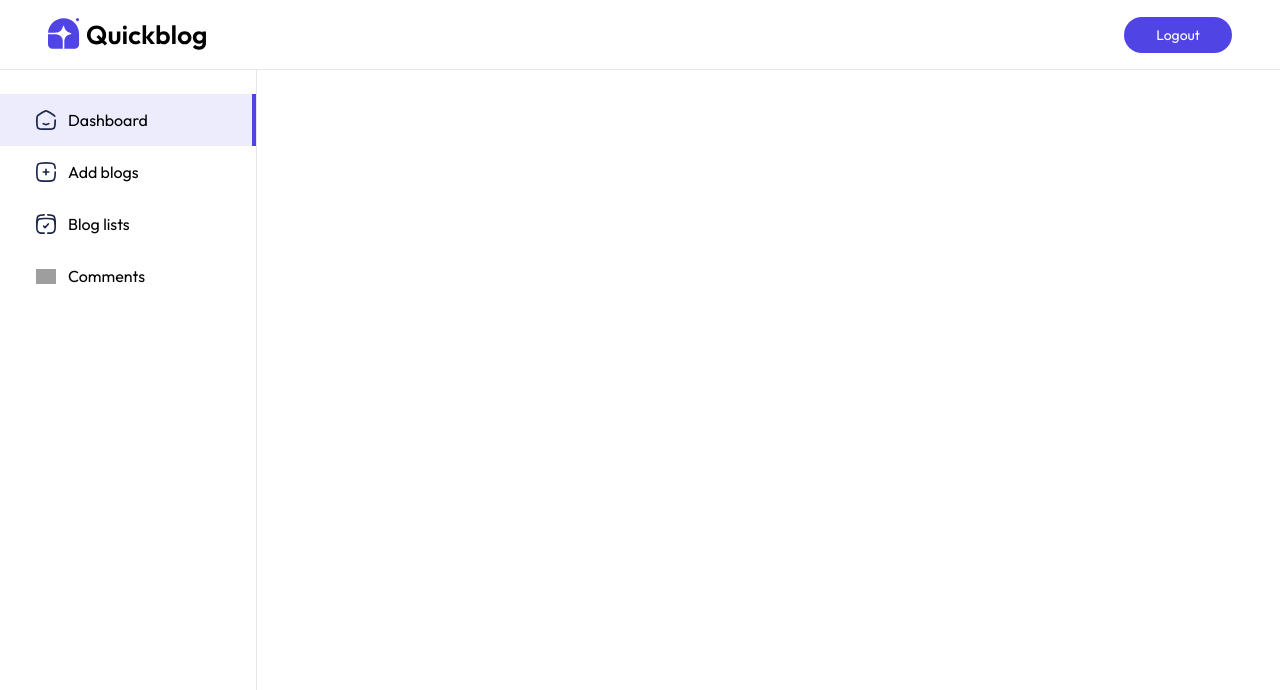
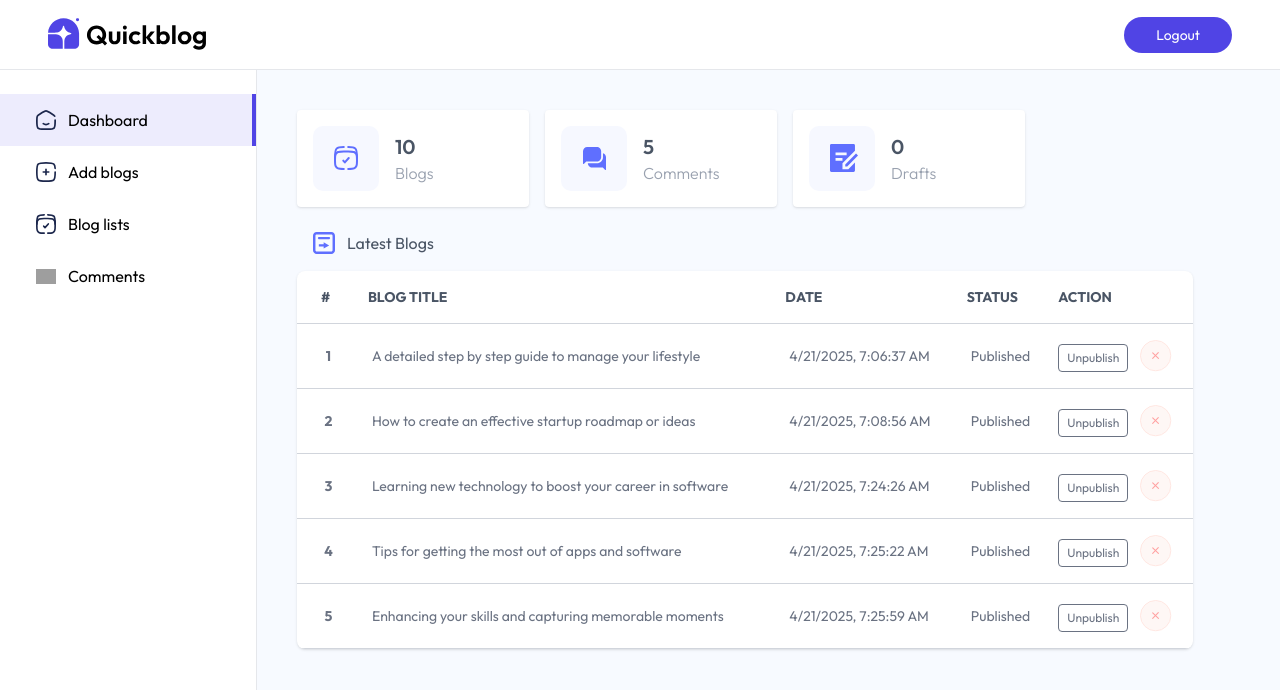
Before and after one commit to chaitanyanirmale/blog-app, a React (Vite) app in the folder client/: page /admin in a window 1280 px wide. Shown: the top 690 px of the page. Built offline with nearby package versions, Linux system fonts and the light colour scheme; grey boxes are pictures that could not be loaded.

Commit message:
complete dashboard page UI

```diff
--- a/client/src/App.jsx
+++ b/client/src/App.jsx
@@ -17,7 +17,7 @@
         <Route path="/" element={<Home />} />
         <Route path="/blog/:id" element={<Blog />} />
         <Route>
-          <Route path="admin" element={<Layout />}>
+          <Route path="admin" element={true ? <Layout /> : <Login />}>
             <Route index element={<Dashboard />} />
             <Route path="add" element={<AddBlog />} />
             <Route path="list" element={<ListBlog />} />
--- /dev/null
+++ b/client/src/components/admin/BlogTableItem.jsx
@@ -0,0 +1,19 @@
+import React from 'react'
+import { assets } from '../../assets/assets';
+
+export default function BlogTableItem({blog, fetchBlogs, index}) {
+    const {title, createdAt} = blog;
+    const blogDate = new Date(createdAt);
+  return (
+    <tr className='border-y border-gray-300'>
+        <th className='px-3 py-4'>{index}</th>
+        <td className='px-3 py-4'>{title}</td>
+        <td className='px-3 py-4 max-sm:hidden'>{blogDate.toLocaleString()}</td>
+        <td className='px-3 py-4 max-sm:hidden'><p className={`${blog.isPublished} ? "text-green-600" : "text-orange-700"`}>{blog.isPublished ? 'Published' : 'Unpublished'}</p></td>
+        <td className='px-2 py-4 flex text-xs gap-3'>
+            <button className='border px-2 py-0.5 mt-1 rounded cursor-pointer'>{blog.isPublished ? 'Unpublish' : 'Publish'}</button>
+            <img src={assets.cross_icon} alt="" className='w-8 hover:scale-110 transition-all cursor-pointer'/>
+        </td>
+    </tr>
+  )
+}
--- a/client/src/components/admin/Login.jsx
+++ b/client/src/components/admin/Login.jsx
@@ -1,11 +1,31 @@
-import React from 'react'
+import React, { useState } from 'react'
 
 export default function Login() {
+  const [email, setEmail] = useState('');
+  const [password, setPassword] = useState('');
+  const handleSubmit = async (e) =>{
+    e.preventDefault();
+  }
+
   return (
     <div className='flex items-center justify-center h-screen'>
       <div className="w-full max-w-sm p-6 max-md:m-6 border border-primary/30 shadow-primary/15 rounded-lg">
         <div className="flex flex-col items-center justify-center">
-
+          <div className="w-full py-6 text-center">
+            <h1 className='text-3xl font-bold'>
+              <span className='text-primary'>Admin</span> Login
+            </h1>
+            <p className='font-light'>Enter your credentials to access the admin panel</p>
+          </div>
+          <form onSubmit={handleSubmit} className='mt-6 w-full sm:max-w-md text-gray-600'>
+            <div className="flex flex-col">
+                <input onChange={(e)=>setEmail(e.target.value)} value={email} type="email" placeholder='email' id="email" required className='border-b-2 border-gray-300 p-2 outline-none mb-6' />
+            </div>
+            <div className="flex flex-col">
+                <input onChange={(e)=>setPassword(e.target.value)} value={password} type="password" placeholder='password' id="password" required className='border-b-2 border-gray-300 p-2 outline-none mb-6' />
+            </div>
+            <button type='submit' className='w-full py-3 font-medium bg-primary text-white rounded cursor-pointer hover:bg-primary/90 transition-all'>Login</button>
+          </form>
         </div>
       </div>
     </div>
--- a/client/src/pages/admin/Dashboard.jsx
+++ b/client/src/pages/admin/Dashboard.jsx
@@ -1,7 +1,67 @@
-import React from 'react'
+import React, { useEffect, useState } from 'react'
+import { assets, dashboard_data } from '../../assets/assets'
+import BlogTableItem from '../../components/admin/BlogTableItem';
 
 export default function Dashboard() {
+  const [dashbooardData, setDashbooardData] = useState({
+    blogs: 0,
+    comments: 0,
+    drafts: 0,
+    recentBlogs: []
+  })
+  const fetchDashboard = async()=>{
+    setDashbooardData(dashboard_data);
+  }
+  useEffect(()=>{
+    fetchDashboard();
+  },[])
   return (
-    <div></div>
+    <div className='flex-1 p-4 md:p-10 bg-blue-50/50'>
+      <div className="flex flex-wrap gap-4">
+        <div className="flex items-center gap-4 bg-white p-4 min-w-58 rounded shadow cursor-pointer hover:scale-105 transition-all">
+          <img src={assets.dashboard_icon_1} alt="" />
+          <div className="">
+            <p className='text-xl font-semibold text-gray-600'>{dashbooardData.blogs}</p>
+            <p className='text-gray-400 font-light'>Blogs</p>
+          </div>
+        </div>
+        <div className="flex items-center gap-4 bg-white p-4 min-w-58 rounded shadow cursor-pointer hover:scale-105 transition-all">
+          <img src={assets.dashboard_icon_2} alt="" />
+          <div className="">
+            <p className='text-xl font-semibold text-gray-600'>{dashbooardData.comments}</p>
+            <p className='text-gray-400 font-light'>Comments</p>
+          </div>
+        </div>
+        <div className="flex items-center gap-4 bg-white p-4 min-w-58 rounded shadow cursor-pointer hover:scale-105 transition-all">
+          <img src={assets.dashboard_icon_3} alt="" />
+          <div className="">
+            <p className='text-xl font-semibold text-gray-600'>{dashbooardData.drafts}</p>
+            <p className='text-gray-400 font-light'>Drafts</p>
+          </div>
+        </div>
+      </div>
+      <div className="flex items-center gap-3 m-4 mt-6 text-gray-600">
+        <img src={assets.dashboard_icon_4} alt="" />
+        <p>Latest Blogs</p>
+      </div>
+        <div className="relative max-w-4xl overflow-x-auto shadow rounded-lg scrollbar-hide bg-white">
+          <table className='w-full text-sm text-gray-500'>
+            <thead className='text-x5 text-gray-600 text-left uppercase'>
+              <tr>
+                <th scope='col' className='px-2 py-4 xl:px-6'> # </th>
+                <th scope='col' className='px-2 py-4'> Blog Title </th>
+                <th scope='col' className='px-2 py-4 max-sm:hidden'> Date </th>
+                <th scope='col' className='px-2 py-4 max-sm:hidden'> Status </th>
+                <th scope='col' className='px-2 py-4'> Action </th>
+              </tr>
+            </thead>
+            <tbody>
+                {dashbooardData.recentBlogs.map((blog, index)=>{
+                  return <BlogTableItem key={blog._id} blog={blog} fetchBlogs={fetchDashboard} index={index + 1}/>
+                })}
+            </tbody>
+          </table>
+        </div>
+    </div>
   )
 }
```
